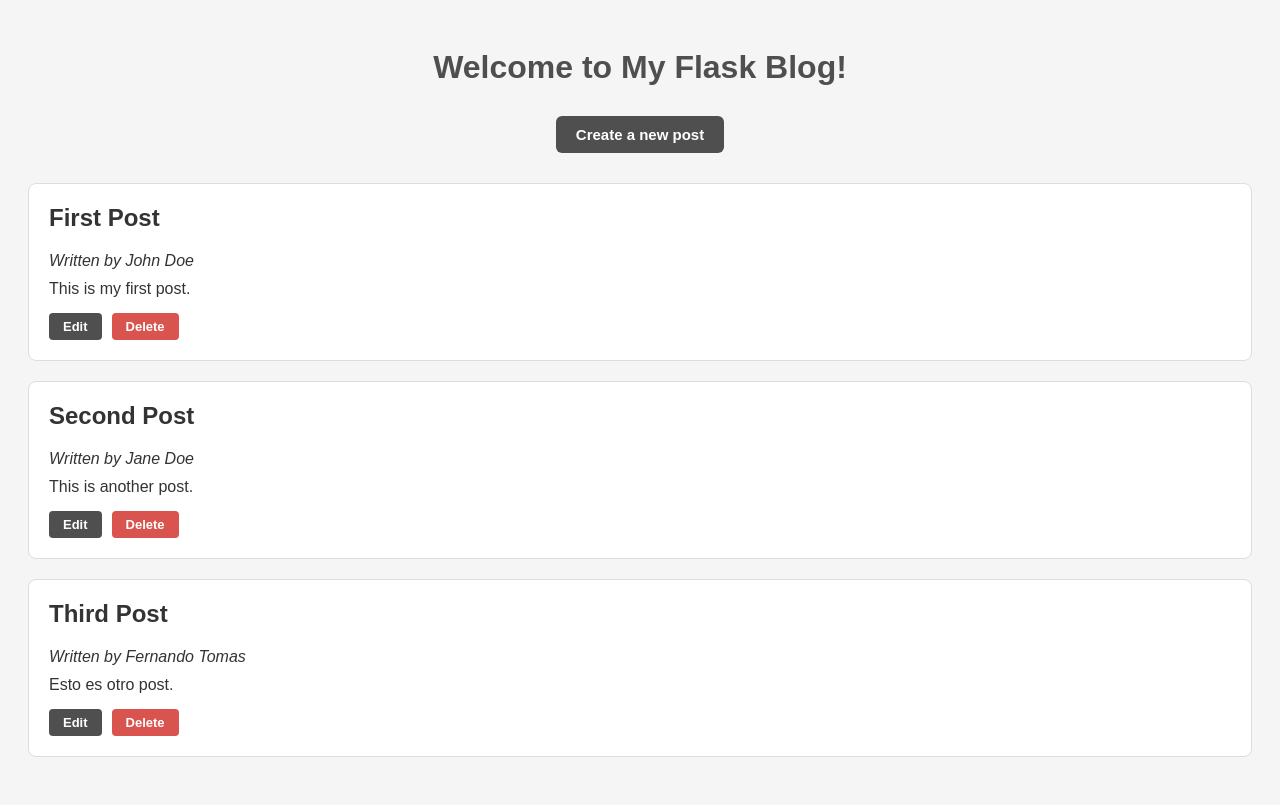
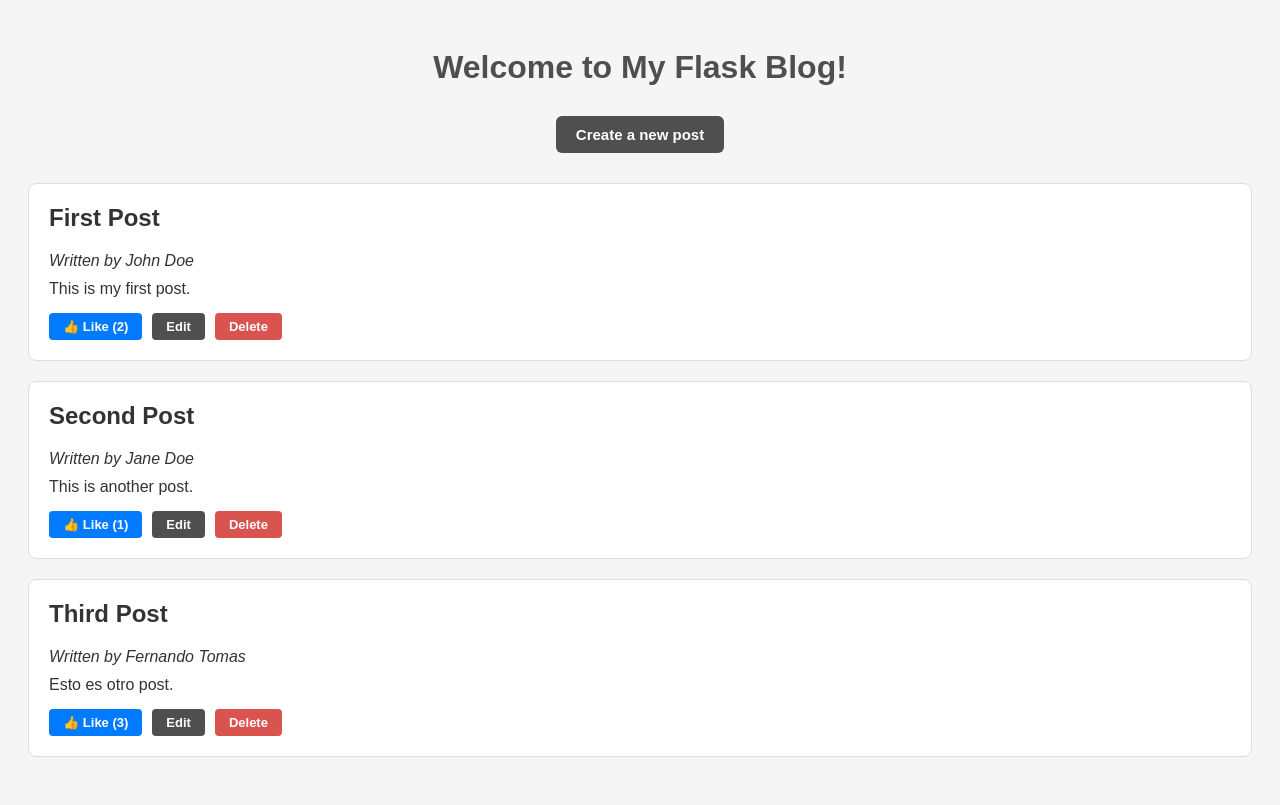
Before and after one commit to Fernandotb96/msit-masterblog, a Flask app: page / in a window 1280 px wide. Run offline with Flask 3, Linux system fonts and the light colour scheme.

Commit message:
Added feature to like post

```diff
--- a/app.py
+++ b/app.py
@@ -53,5 +53,11 @@ def update_post(post_id):
     return render_template('update.html', post=post)
 
 
+@app.route('/like/<int:post_id>')
+def like_post(post_id):
+    storage.like_post(post_id)
+    return redirect(url_for('index'))
+
+
 if __name__ == '__main__':
     app.run(host="0.0.0.0", port=5000, debug=True)
--- a/data/blog_data.json
+++ b/data/blog_data.json
@@ -1 +1 @@
-[{"id": 1, "author": "John Doe", "title": "First Post", "content": "This is my first post."}, {"id": 2, "author": "Jane Doe", "title": "Second Post", "content": "This is another post."}, {"id": 3, "author": "Fernando Tomas", "title": "Third Post", "content": "Esto es otro post."}]
+[{"id": 1, "author": "John Doe", "title": "First Post", "content": "This is my first post.", "likes": 2}, {"id": 2, "author": "Jane Doe", "title": "Second Post", "content": "This is another post.", "likes": 1}, {"id": 3, "author": "Fernando Tomas", "title": "Third Post", "content": "Esto es otro post.", "likes": 3}]
--- a/data/storage.py
+++ b/data/storage.py
@@ -30,7 +30,8 @@ def add_post(title, author, content):
         "id": post_id,
         "title": title,
         "author": author,
-        "content": content
+        "content": content,
+        "likes": 0
     }
     posts.append(new_post)
     save_data(posts)
@@ -62,3 +63,13 @@ def update_post(post_id, title, author, content):
             post['content'] = content
             break
     save_data(posts)
+
+
+def like_post(post_id):
+    """Search for a post and increment the number of likes."""
+    posts = load_data()
+    for post in posts:
+        if post['id'] == post_id:
+            post['likes'] = post.get('likes', 0) + 1
+            break
+    save_data(posts)
--- a/static/style.css
+++ b/static/style.css
@@ -162,3 +162,12 @@ h1 {
 .btn-delete:hover {
     background-color: #C9302C;
 }
+
+.btn-like {
+    background-color: #007BFF;
+    color: #FFF;
+}
+
+.btn-like:hover {
+    background-color: #0056b3; /* Azul más oscuro al pasar el ratón */
+}
--- a/templates/index.html
+++ b/templates/index.html
@@ -20,6 +20,9 @@
             <p>{{blog.content}}</p>
 
             <div class="post-actions">
+                <a href="{{ url_for('like_post', post_id=blog.id) }}" class="btn-action btn-like">👍 Like
+                    ({{ blog.likes | default(0) }})</a>
+
                 <a href="{{ url_for('update_post', post_id=blog.id) }}" class="btn-action btn-update">Edit</a>
                 <form action="{{ url_for('delete_post', post_id=blog.id) }}" method="POST" style="display: inline;"
                       onsubmit="return confirm('Are you sure you want to delete this post?');">
```
